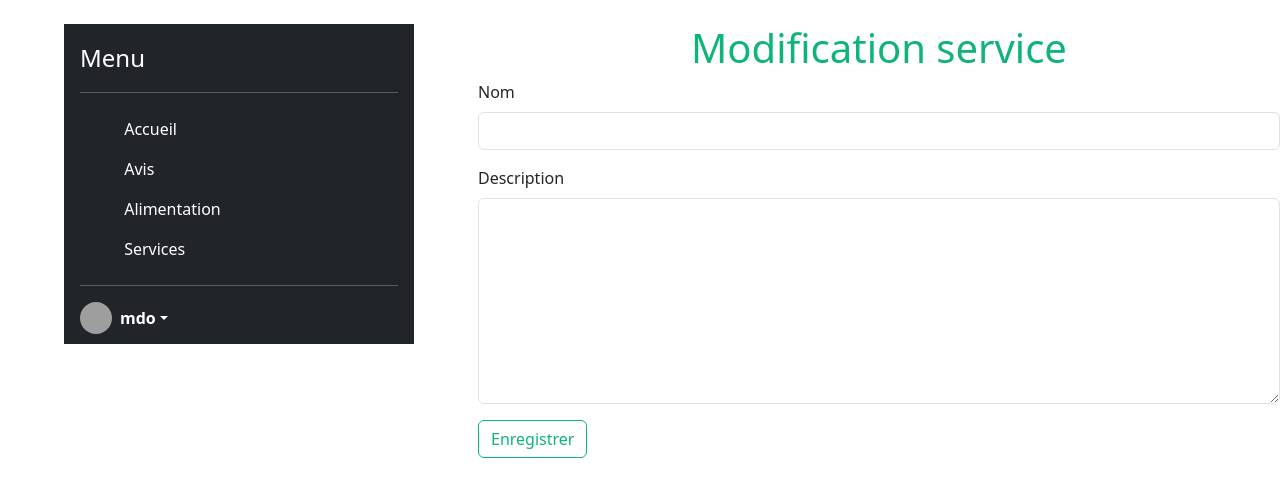
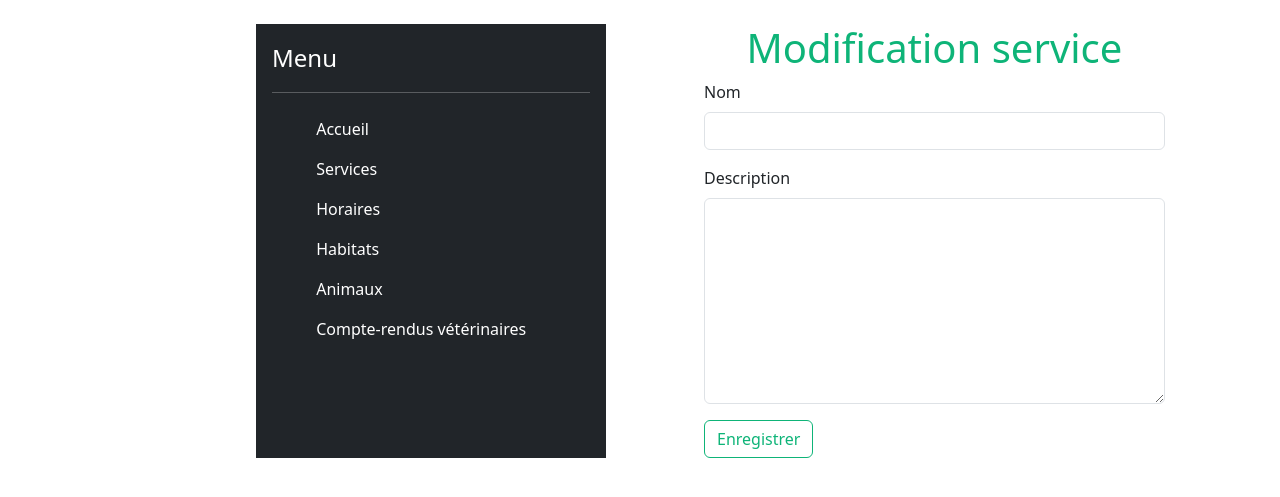
Before and after one commit to Urgalook/ECF-Arcadia, a PHP site: page /admin/service.php in a window 1280 px wide. Shown: the part 71-568 px from the top of the page. Run offline with PHP 8.4, Linux system fonts and the light colour scheme; the visitor is signed in with stand-in values (Sample User, id 1); grey boxes are pictures that could not be loaded.

Commit message:
Update service.php

```diff
--- a/admin/service.php
+++ b/admin/service.php
@@ -99,50 +99,46 @@ if (isset($_POST['Service'])) {
 
 ?>
 
-<div class="services-empl">
-    <div class="admin-empl d-flex flex-column flex-shrink-0 p-3 text-bg-dark" style="width: 350px; height: 40vh" >
+<div class="empl">
+  <div class="admin d-flex flex-column flex-shrink-0 p-3 text-bg-dark" style="width: 350px;">
         <span class="fs-4">Menu</span>
       <hr>
       <ul class="nav nav-pills flex-column mb-auto">
         <li class="nav-item">
-            <a href="/employe/index.php" class="nav-link" aria-current="page">
+        <a href="/admin/index.php" class="nav-link" aria-current="page">
             <svg class="bi pe-none me-2" width="16" height="16"><use xlink:href="#home"></use></svg>
             Accueil
           </a>
-        </li>
-        <li class="nav-item">
-            <a href="/employe/avis.php" class="nav-link" aria-current="page">
+          <a href="/admin/services.php" class="nav-link" aria-current="page">
             <svg class="bi pe-none me-2" width="16" height="16"><use xlink:href="#home"></use></svg>
-            Avis
+            Services
           </a>
         </li>
         <li>
-            <a href="/employe/animaux.php" class="nav-link text-white">
+          <a href="/admin/horaires.php" class="nav-link text-white">
             <svg class="bi pe-none me-2" width="16" height="16"><use xlink:href="#speedometer2"></use></svg>
-            Alimentation
+            Horaires
           </a>
         </li>
         <li>
-            <a href="/employe/services.php" class="nav-link text-white">
-            <svg class="bi pe-none me-2" width="16" height="16"><use xlink:href="#speedometer2"></use></svg>
-            Services
+          <a href="/admin/habitats.php" class="nav-link text-white">
+            <svg class="bi pe-none me-2" width="16" height="16"><use xlink:href="#table"></use></svg>
+            Habitats
+          </a>
+        </li>
+        <li>
+          <a href="/admin/animaux.php" class="nav-link text-white">
+            <svg class="bi pe-none me-2" width="16" height="16"><use xlink:href="#grid"></use></svg>
+            Animaux
+          </a>
+        </li>
+        <li>
+          <a href="/admin/veterinaire.php" class="nav-link text-white">
+            <svg class="bi pe-none me-2" width="16" height="16"><use xlink:href="#people-circle"></use></svg>
+            Compte-rendus vétérinaires
           </a>
         </li>
       </ul>
-        <hr>
-    <div class="dropdown">
-      <a href="#" class="d-flex align-items-center text-white text-decoration-none dropdown-toggle" data-bs-toggle="dropdown" aria-expanded="false">
-        <img src="https://github.com/mdo.png" alt="" width="32" height="32" class="rounded-circle me-2">
-        <strong>mdo</strong>
-      </a>
-      <ul class="dropdown-menu dropdown-menu-dark text-small shadow">
-        <li><a class="dropdown-item" href="#">New project...</a></li>
-        <li><a class="dropdown-item" href="#">Settings</a></li>
-        <li><a class="dropdown-item" href="#">Profile</a></li>
-        <li><hr class="dropdown-divider"></li>
-        <li><a class="dropdown-item" href="#">Sign out</a></li>
-      </ul>
-    </div>
   </div>
     <div class="form-empl">
         <h1>Modification service</h1>
```
Lines whose indentation alone changed are shown as unchanged.
